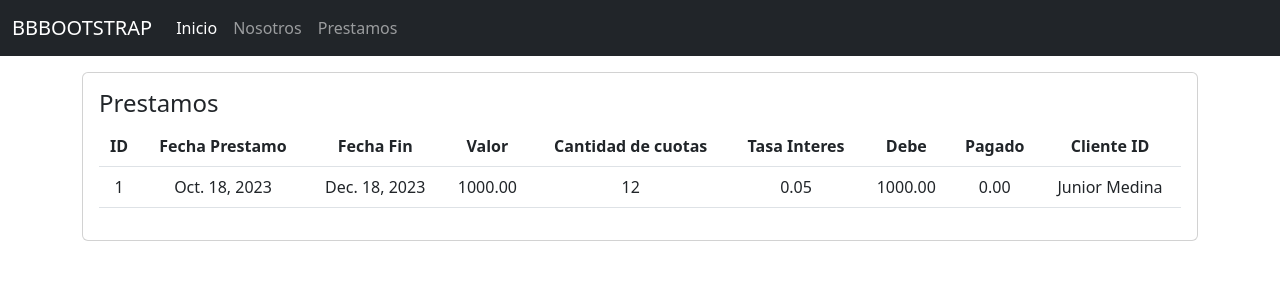
After one commit to Junior6580/prestamista, a Django app: page /prestamos in a window 1280 px wide. The commit adds this page. Shown: the top 300 px of the page. Run offline with Django 4.2, Linux system fonts and the light colour scheme; data comes from the database, SQL or seed files in the repository.

Commit message:
PRESTAMISTA - Mostrar prestamos

```diff
--- a/prestamista/settings.py
+++ b/prestamista/settings.py
@@ -121,8 +121,8 @@ USE_TZ = True
 
 # Static files (CSS, JavaScript, Images)
 # https://docs.djangoproject.com/en/4.2/howto/static-files/
-
 STATIC_URL = 'static/'
+STATICFILES_DIRS = [os.path.join(BASE_DIR, 'static')]
 
 # Default primary key field type
 # https://docs.djangoproject.com/en/4.2/ref/settings/#default-auto-field
--- a/prestamo/templates/base.html
+++ b/prestamo/templates/base.html
@@ -16,35 +16,55 @@
       integrity="sha384-iYQeCzEYFbKjA/T2uDLTpkwGzCiq6soy8tYaI1GyVh/UjpbCx/TYkiZhlZB6+fzT"
       crossorigin="anonymous"
     />
+    <link
+      rel="stylesheet"
+      type="text/css"
+      href="{% static 'css/styles.css' %}"
+    />
   </head>
 
   <body>
-    <nav class="navbar navbar-expand navbar-light bg-light">
-      <div class="nav navbar-nav">
-        <a
-          class="nav-item nav-link active"
-          href="{% url 'inicio' %}"
-          aria-current="page"
-          >Inicio</a
+    <nav class="navbar navbar-dark navbar-expand-md fixed-top bg-dark">
+      <div class="container-fluid">
+        <a class="navbar-brand" href="#">BBBOOTSTRAP</a
+        ><button
+          data-toggle="collapse"
+          class="navbar-toggler"
+          data-target="#navcol-1"
         >
-
-        <a
-          class="nav-item nav-link active"
-          href="{% url 'nosotros' %}"
-          aria-current="page"
-          >Nosotros</a
-        >
-        <a class="nav-item nav-link active" href="#" aria-current="page"
-          >Contacto</a
-        >
+          <span class="sr-only">Toggle navigation</span
+          ><span class="navbar-toggler-icon"></span>
+        </button>
+        <div class="collapse navbar-collapse" id="navcol-1">
+          <ul class="nav navbar-nav text-right text-white ml-auto">
+            <li class="nav-item" role="presentation">
+              <a class="nav-link active" href="{% url 'inicio' %}">Inicio</a>
+            </li>
+            <li class="nav-item" role="presentation">
+              <a class="nav-link" href="{% url 'nosotros' %}">Nosotros</a>
+            </li>
+            <li class="nav-item" role="presentation">
+              <a class="nav-link" href="{% url 'prestamos' %}">Prestamos</a>
+            </li>
+          </ul>
+          <ul class="nav navbar-nav ml-auto">
+            <li class="nav-item" role="presentation"></li>
+            <li class="nav-item" role="presentation">
+              <a class="nav-link" href="#"><i class="fa fa-search"></i></a>
+            </li>
+            <li class="nav-item" role="presentation"></li>
+          </ul>
+        </div>
       </div>
     </nav>
-
+    <br />
     <div class="container">
       <div class="row">
-        <div class="col-12">{% block contenido %} {% endblock %}</div>
+     <div class="col-12">
+     {% block contenido %} {% endblock %}
+     </div>
       </div>
-    </div>
+     </div>
 
     {% block footer %} {% endblock %}
     <footer></footer>
--- a/prestamo/templates/paginas/inicio.html
+++ b/prestamo/templates/paginas/inicio.html
@@ -9,7 +9,6 @@
     <div class="container-fluid py-5">
       <h1 class="display-5 fw-bold">Bienvenido Sistema de prestamos</h1>
       <p class="col-md-8 fs-4">Ingresos</p>
-      <button class="btn btn-primary btn-lg" type="button">Example button</button>
     </div>
   </div>
 
--- /dev/null
+++ b/prestamo/templates/registros/index.html
@@ -0,0 +1,46 @@
+{% extends "base.html" %} {% block titulo %} Lista de Prestamos {% endblock %}
+{% block contenido %} <br /><br />
+<div class="card">
+  <div class="card-body">
+    <h4 class="card-title">Prestamos</h4>
+    <table id="prestamo-table" class="table">
+      <thead>
+        <tr class="text-center">
+          <th scope="col">ID</th>
+          <th scope="col">Fecha Prestamo</th>
+          <th scope="col">Fecha Fin</th>
+          <th scope="col">Valor</th>
+          <th scope="col">Cantidad de cuotas</th>
+          <th scope="col">Tasa Interes</th>
+          <th scope="col">Debe</th>
+          <th scope="col">Pagado</th>
+          <th scope="col">Cliente ID</th>
+        </tr>
+      </thead>
+      <tbody>
+        {% for Prestamo in prestamos %}
+
+        <tr class="text-center">
+          <td>{{ Prestamo.id }}</td>
+          <td>{{ Prestamo.fecha_prestamo }}</td>
+          <td>{{ Prestamo.fecha_fin }}</td>
+          <td>{{ Prestamo.prestamo }}</td>
+          <td>{{ Prestamo.cantidad_cuotas }}</td>
+          <td>{{ Prestamo.tasa_interes }}</td>
+          <td>{{ Prestamo.debe }}</td>
+          <td>{{ Prestamo.pagado }}</td>
+          <td>{{ Prestamo.cliente }}</td>
+        </tr>
+        {% endfor %}
+      </tbody>
+    </table>
+  </div>
+</div>
+
+{% endblock %}
+
+<script>
+  $(document).ready(function () {
+    $("#prestamo-table").DataTable();
+  });
+</script>
--- a/prestamo/urls.py
+++ b/prestamo/urls.py
@@ -4,6 +4,6 @@ from . import views
 
 urlpatterns = [
     path('',views.inicio, name='inicio'),
-    path('nosotros',views.nosotros, name='nosotros')
-
+    path('nosotros',views.nosotros, name='nosotros'),
+    path('prestamos',views.prestamos, name='prestamos')
 ]
--- a/prestamo/views.py
+++ b/prestamo/views.py
@@ -1,6 +1,10 @@
 from django.shortcuts import render
+from .models import Prestamo
 
 def inicio(request):
     return render(request, 'paginas/inicio.html')
 def nosotros(request):
     return render(request, 'paginas/nosotros.html')
+def prestamos(request):
+    prestamos = Prestamo.objects.all()
+    return render(request, 'registros/index.html', {'prestamos': prestamos})
```
Also changed, not shown: prestamo/static/styles.css (added, +19 -0 lines).
